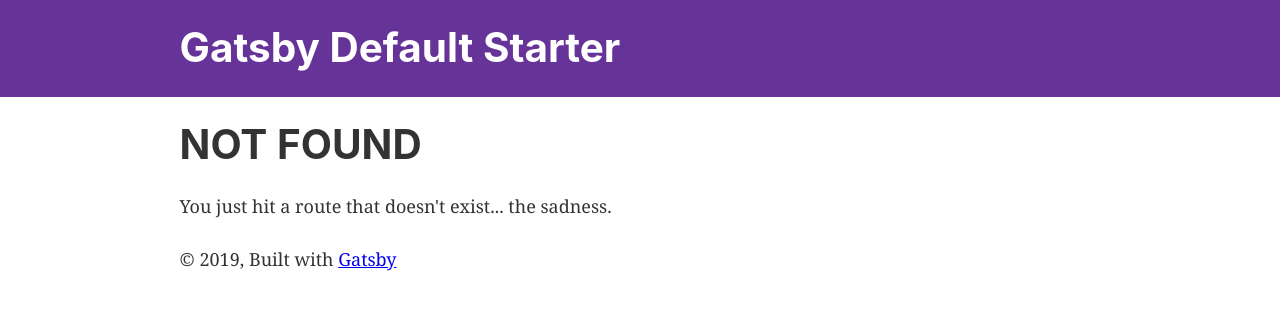
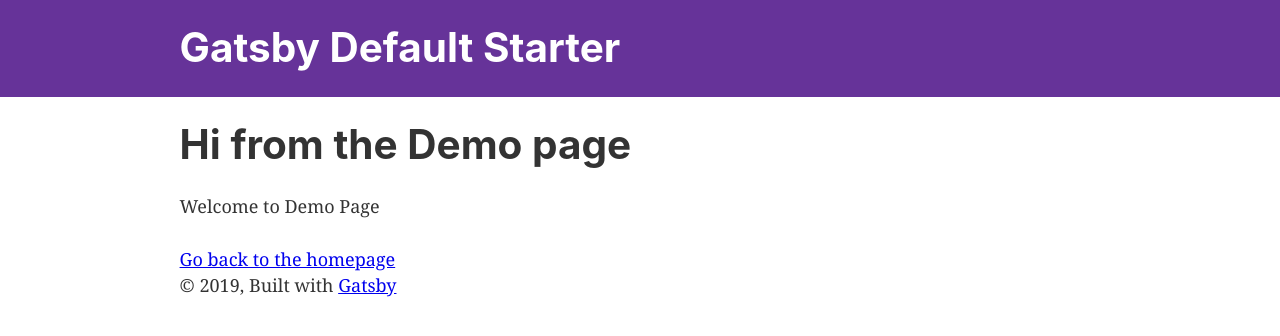
Before and after one commit to horacioh/my-landing-test, a Gatsby site: page /demo in a window 1280 px wide. Before the commit this address had no page. Built offline with nearby package versions, Linux system fonts and the light colour scheme; Gatsby itself is replaced by a stand-in of ours.

Commit message:
demo proxy page

```diff
--- /dev/null
+++ b/src/pages/demo.js
@@ -0,0 +1,16 @@
+import React from "react"
+import { Link } from "gatsby"
+
+import Layout from "../components/layout"
+import SEO from "../components/seo"
+
+const DemoPage = () => (
+  <Layout>
+    <SEO title="Demo Page" />
+    <h1>Hi from the Demo page</h1>
+    <p>Welcome to Demo Page</p>
+    <Link to="/">Go back to the homepage</Link>
+  </Layout>
+)
+
+export default DemoPage
--- a/src/pages/index.js
+++ b/src/pages/index.js
@@ -14,7 +14,12 @@ const IndexPage = () => (
     <div style={{ maxWidth: `300px`, marginBottom: `1.45rem` }}>
       <Image />
     </div>
-    <Link to="/page-2/">Go to page 2</Link>
+    <div>
+      <Link to="/page-2/">Go to page 2</Link>
+    </div>
+    <div>
+      <Link to="/demo/">Go to Demo</Link>
+    </div>
   </Layout>
 )
 
```
